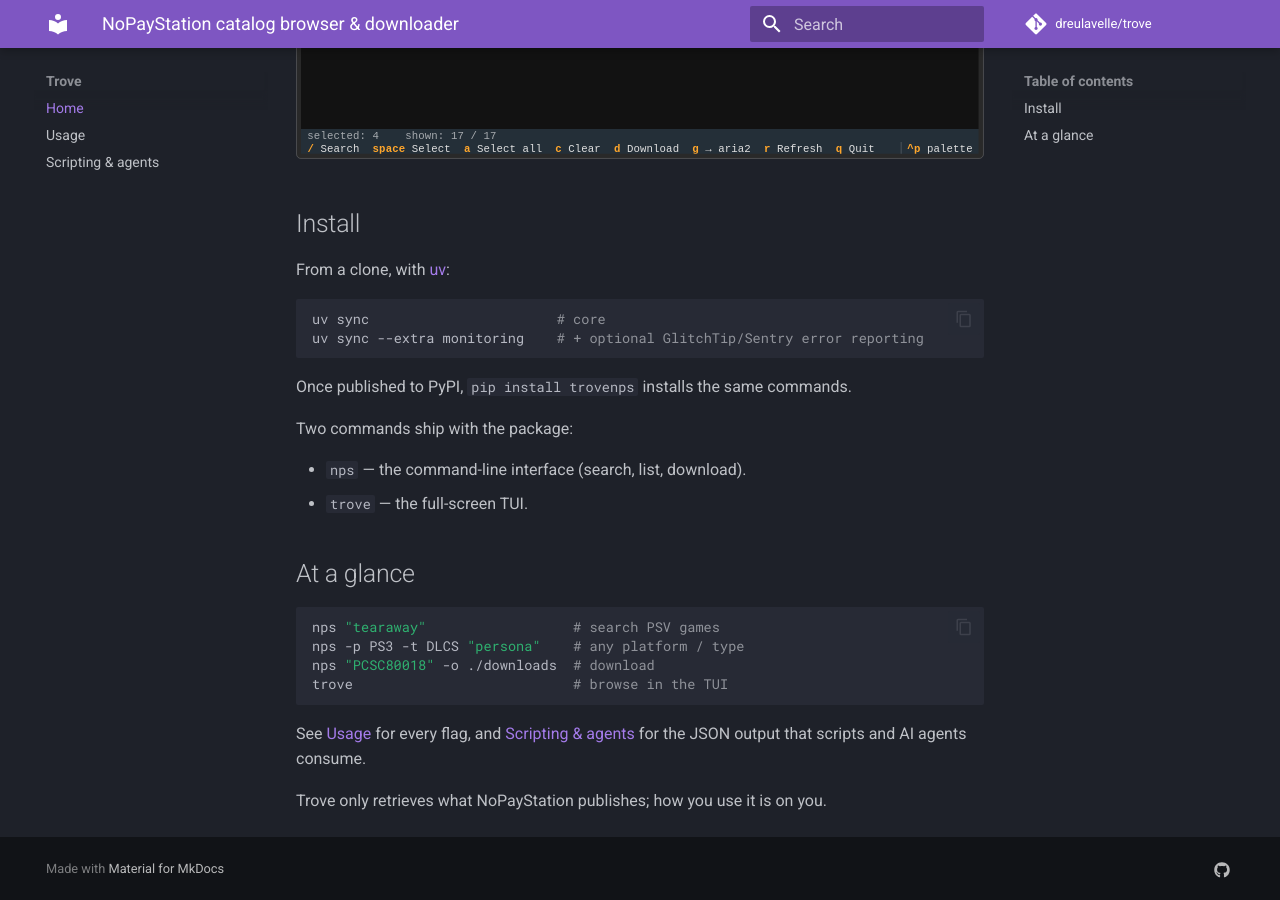
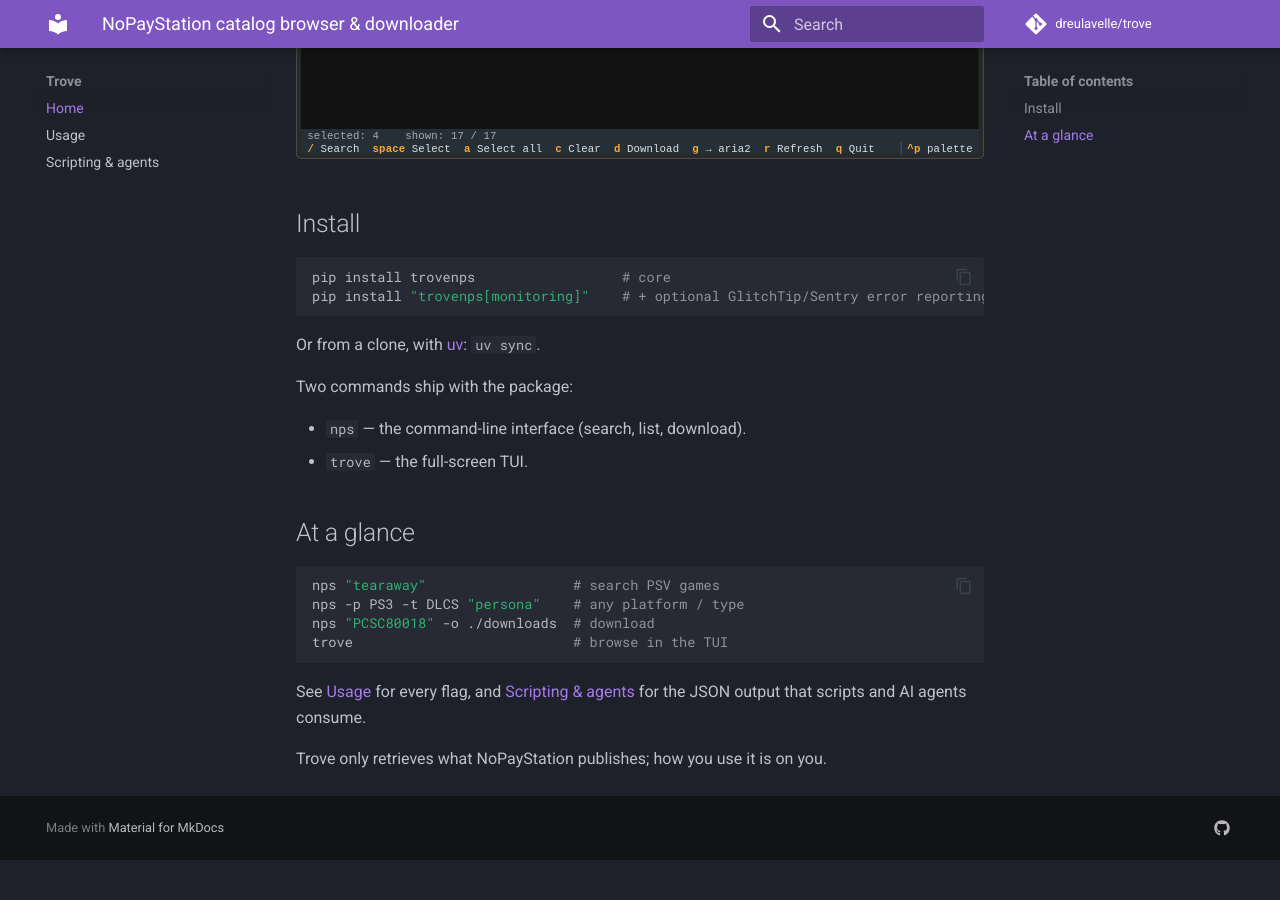
Before and after one commit to dreulavelle/trove, an MkDocs documentation site: the page built from docs/index.md, in a window 1280 px wide and 900 px high, scrolled down 1368 px. Built offline with MkDocs 1.6.1 and Material for MkDocs 9.7.7, drawn with Linux system fonts in a browser that asks for light colours; comment, search, counter and statistics services are not loaded; after the commit the page ends 2228 px from its top, so only the background shows below that.

Commit message:
docs(site): pip install first — trovenps is live on PyPI
Co-Authored-By: Claude Opus 4.8 (1M context) <noreply@anthropic.com>

````diff
--- a/docs/index.md
+++ b/docs/index.md
@@ -15,14 +15,12 @@ Downloads resume, retry, and verify SHA-256, or hand off to a running aria2.
 
 ## Install
 
-From a clone, with [uv](https://docs.astral.sh/uv/):
-
 ```bash
-uv sync                       # core
-uv sync --extra monitoring    # + optional GlitchTip/Sentry error reporting
+pip install trovenps                  # core
+pip install "trovenps[monitoring]"    # + optional GlitchTip/Sentry error reporting
 ```
 
-Once published to PyPI, `pip install trovenps` installs the same commands.
+Or from a clone, with [uv](https://docs.astral.sh/uv/): `uv sync`.
 
 Two commands ship with the package:
 
````
